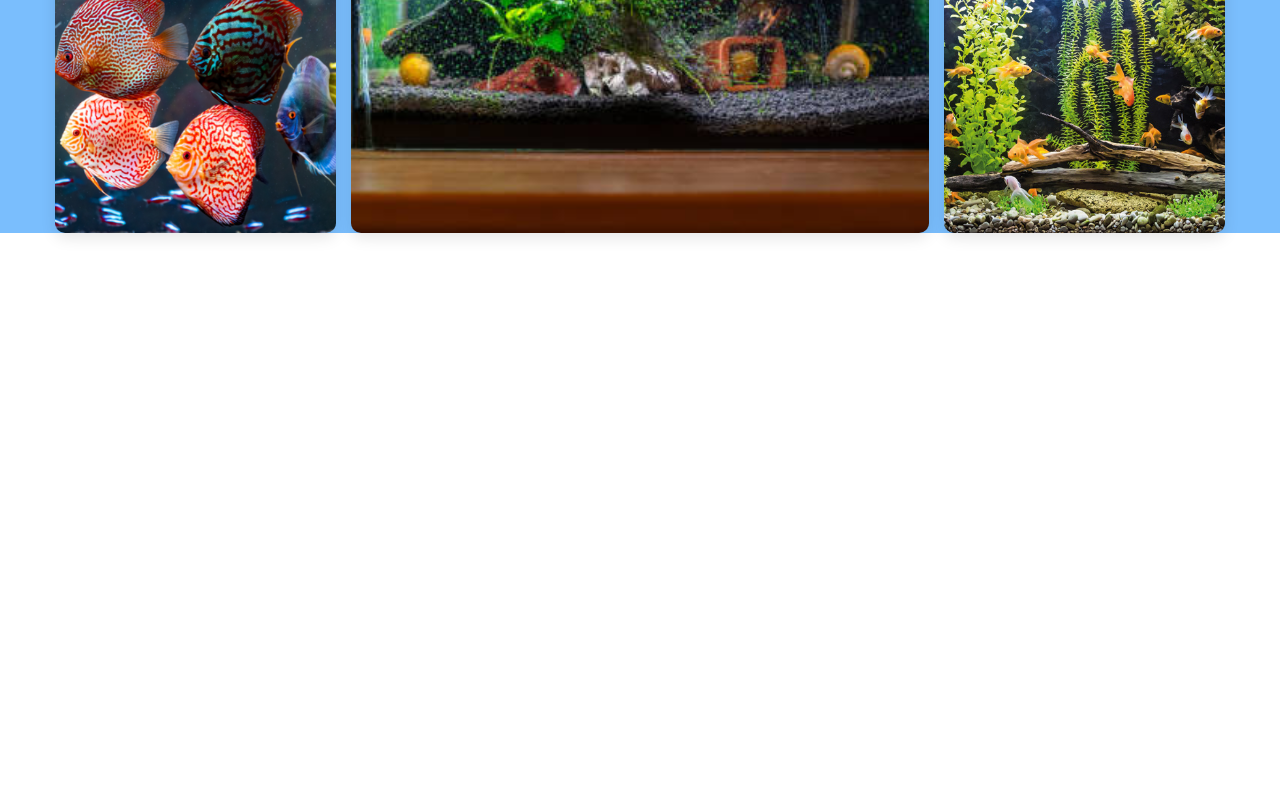
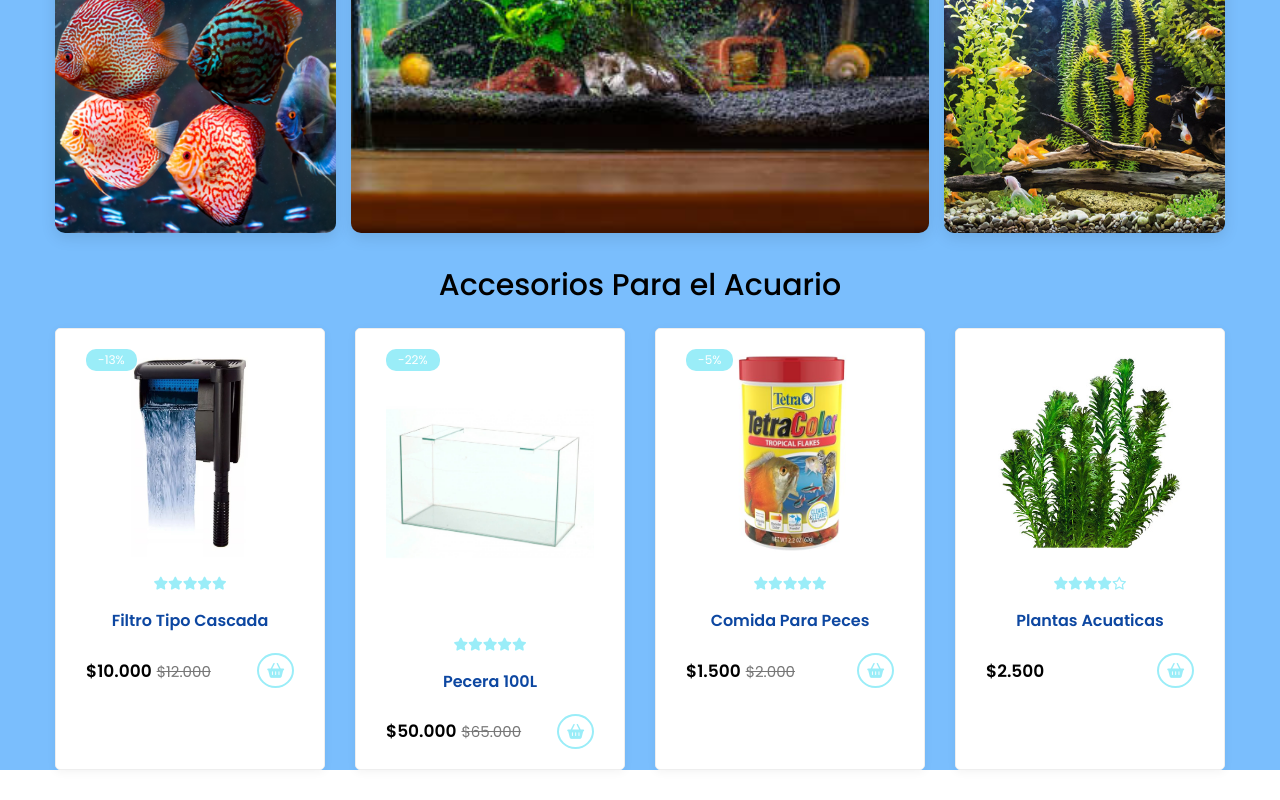
Before and after one commit to FacuuV/Tp-React-Acuaplant, a React (Create React App) app: page / in a window 1280 px wide. Shown: the part 2313-3113 px from the top of the page. Before the commit the page ends 2576 px from the top, so only its background shows below. Built offline with nearby package versions, Linux system fonts and the light colour scheme.

Commit message:
accesorios

```diff
--- a/src/App.js
+++ b/src/App.js
@@ -5,6 +5,7 @@ import FeaturesSection from './components/FeaturesSection/FeaturesSection';
 import TopCategories from './components/TopCategories/TopCategories';
 import ProductsSection from './components/ProductsSection/ProductsSection';
 import Gallery from './components/Gallery/Gallery';
+import AccessoriesSection from './components/AccessoriesSection/AccessoriesSection';
 
 
 function App() {
@@ -19,6 +20,7 @@ function App() {
         <TopCategories />
         <ProductsSection />
         <Gallery />
+        <AccessoriesSection />
       </main>
     </div>
   );
--- /dev/null
+++ b/src/components/AccessoriesSection/AccessoriesSection.css
@@ -0,0 +1,16 @@
+/* ********************************** */
+/*        Accesorios Especiales       */
+/* ********************************** */
+.specials {
+	display: flex;
+	flex-direction: column;
+	gap: 2rem;
+	margin-bottom: 3rem;
+}
+
+/*
+  ¡Buena noticia! El resto de los estilos para las tarjetas
+  (.card-product, .container-products, etc.) ya se están
+  aplicando desde el componente reutilizable ProductCard.css.
+  No es necesario repetirlos aquí.
+*/
--- /dev/null
+++ b/src/components/AccessoriesSection/AccessoriesSection.js
@@ -0,0 +1,55 @@
+import React from 'react';
+import './AccessoriesSection.css';
+import ProductCard from '../ProductCard/ProductCard';
+
+// Importa las imágenes de los accesorios
+import filtroImg from '../../assets/filtro1.jpg';
+import peceraImg from '../../assets/pecera1.jpg';
+import comidaImg from '../../assets/Comida1.jpg';
+import plantasImg from '../../assets/Plantas.jpg';
+
+const accessories = [
+	{
+		name: 'Filtro Tipo Cascada',
+		image: filtroImg,
+		rating: 5,
+		price: 10000,
+		oldPrice: 12000,
+		discount: 13,
+	},
+	{
+		name: 'Pecera 100L',
+		image: peceraImg,
+		rating: 5,
+		price: 50000,
+		oldPrice: 65000,
+		discount: 22,
+	},
+	{
+		name: 'Comida Para Peces',
+		image: comidaImg,
+		rating: 5,
+		price: 1500,
+		oldPrice: 2000,
+		discount: 5,
+	},
+	{
+		name: 'Plantas Acuaticas',
+		image: plantasImg,
+		rating: 4,
+		price: 2500,
+	},
+];
+
+const AccessoriesSection = () => {
+	return (
+		<section id='accesorios' className='container specials'>
+			<h1 className='heading-1'>Accesorios Para el Acuario</h1>
+			<div className='container-products'>
+				{accessories.map(product => (<ProductCard key={product.name} product={product} />))}
+			</div>
+		</section>
+	);
+};
+
+export default AccessoriesSection;
--- /dev/null
+++ b/src/components/ProductCard/ProductCard.css
@@ -0,0 +1,164 @@
+.card-product {
+	background-color: #fff;
+	padding: 2rem 3rem;
+	border-radius: 0.5rem;
+	cursor: pointer;
+	box-shadow: 0 2px 10px rgba(0, 0, 0, 0.05);
+	transition: all 0.3s ease;
+	border: 1px solid #eee;
+}
+
+.container-img {
+	position: relative;
+}
+
+.container-img img {
+	width: 100%;
+	height: 100%;
+	object-fit: cover;
+	border-radius: 0.5rem;
+}
+
+.card-product:hover {
+	box-shadow: 0 10px 20px rgba(0, 0, 0, 0.1);
+	transform: translateY(-5px);
+}
+
+.container-img .discount {
+	position: absolute;
+	left: 0;
+	background-color: var(--primary-color);
+	color: #fff;
+	padding: 2px 1.2rem;
+	border-radius: 1rem;
+	font-size: 1.2rem;
+}
+
+.card-product:hover .discount {
+	background-color: #000;
+}
+
+.button-group {
+	display: flex;
+	flex-direction: column;
+	gap: 1rem;
+
+	position: absolute;
+	top: 0;
+	right: -3rem;
+	z-index: -1;
+	transition: all 0.4s ease;
+}
+
+.button-group span {
+	border: 1px solid var(--primary-color);
+	padding: 0.8rem;
+
+	display: flex;
+	align-items: center;
+	justify-content: center;
+	border-radius: 50%;
+	cursor: pointer;
+	transition: all 0.4s ease;
+}
+
+.button-group span:hover {
+	background-color: var(--primary-color);
+}
+
+.button-group span i {
+	font-size: 1.5rem;
+	color: var(--primary-color);
+}
+
+.button-group span:hover i {
+	color: #fff;
+}
+
+.card-product:hover .button-group {
+	z-index: 0;
+	right: -1rem;
+}
+
+.content-card-product {
+	display: flex;
+	flex-direction: column;
+	align-items: center;
+	gap: 1rem;
+	text-align: center;
+	margin-top: 1.5rem;
+}
+
+.stars {
+	margin-bottom: 0.5rem;
+}
+
+.stars i {
+	font-size: 1.3rem;
+	color: var(--primary-color);
+}
+
+.content-card-product h3 {
+	font-weight: 600;
+	font-size: 1.6rem;
+	cursor: pointer;
+	color: #0d47a1; /* Un color azul oscuro, llamativo y legible */
+	transition: color 0.3s ease;
+}
+
+.content-card-product h3:hover {
+	color: var(--primary-color);
+}
+
+.description {
+	font-size: 1.3rem;
+	color: #666;
+	font-weight: 400;
+	min-height: 5rem; /* Para alinear las tarjetas aunque la descripción varíe */
+}
+
+.footer-card {
+	display: flex;
+	justify-content: space-between;
+	align-items: center;
+	width: 100%;
+	margin-top: 1rem;
+}
+
+.add-cart {
+	border: 2px solid var(--primary-color);
+	padding: 0.8rem;
+	border-radius: 50%;
+	cursor: pointer;
+	transition: all 0.4s ease;
+
+	display: flex;
+	align-items: center;
+	justify-content: center;
+}
+
+.add-cart:hover {
+	background-color: var(--primary-color);
+}
+
+.add-cart i {
+	font-size: 1.5rem;
+	color: var(--primary-color);
+}
+
+.add-cart:hover i {
+	color: #fff;
+}
+
+.content-card-product .price {
+	font-size: 1.7rem;
+	font-weight: 600;
+}
+
+.content-card-product .price span {
+	font-size: 1.5rem;
+	font-weight: 400;
+	text-decoration: line-through;
+	color: #777;
+	margin-left: 0.5rem;
+}
--- /dev/null
+++ b/src/components/ProductCard/ProductCard.js
@@ -0,0 +1,34 @@
+import React from 'react';
+import './ProductCard.css';
+
+const ProductCard = ({ product }) => (
+	<div className='card-product'>
+		<div className='container-img'>
+			<img src={product.image} alt={product.name} />
+			{product.discount && <span className='discount'>-{product.discount}%</span>}
+			<div className='button-group'>
+				<span><i className='fa-regular fa-eye'></i></span>
+				<span><i className='fa-regular fa-heart'></i></span>
+				<span><i className='fa-solid fa-code-compare'></i></span>
+			</div>
+		</div>
+		<div className='content-card-product'>
+			<div className='stars'>
+				{[...Array(5)].map((_, i) => (
+					<i key={i} className={i < product.rating ? 'fa-solid fa-star' : 'fa-regular fa-star'}></i>
+				))}
+			</div>
+			<h3>{product.name}</h3>
+			{product.description && <p className='description'>{product.description}</p>}
+			<div className='footer-card'>
+				<p className='price'>
+					${product.price.toLocaleString('es-AR')}
+					{product.oldPrice && <span>${product.oldPrice.toLocaleString('es-AR')}</span>}
+				</p>
+				<span className='add-cart'><i className='fa-solid fa-basket-shopping'></i></span>
+			</div>
+		</div>
+	</div>
+);
+
+export default ProductCard;
```
